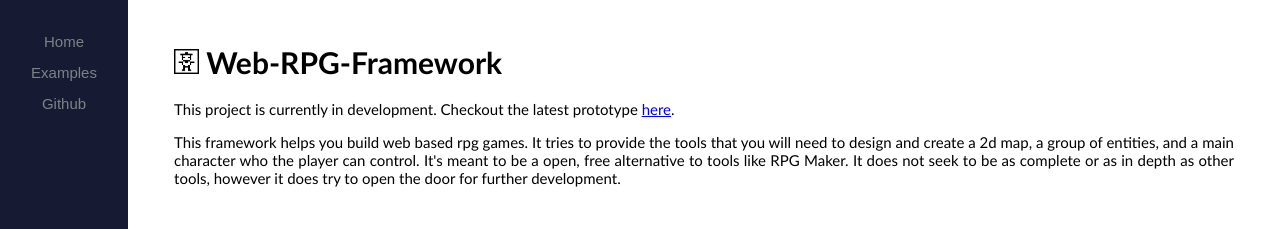
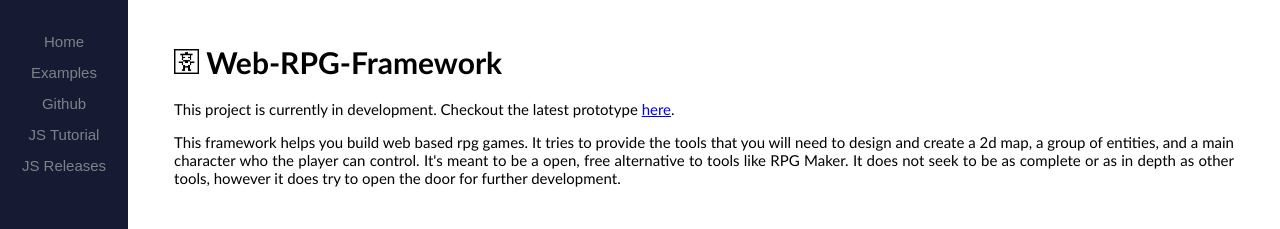
Before and after one commit to NimbleGameFramework/nimblegameframework.github.io, a plain HTML site: page index.html in a window 1280 px wide. Shown: the top 229 px of the page. Drawn offline with Linux system fonts and the light colour scheme; files whose address does not match are found by name.

Commit message:
Important links

```diff
--- a/index.html
+++ b/index.html
@@ -22,6 +22,9 @@
             <button class="MainMenuOption" onclick="setFrame('./docs/home/index.html')">Home</button>
             <button class="MainMenuOption" onclick="setFrame('./examples/index.html')">Examples</button>
             <a target="_blank" href="https://github.com/web-rpg-framework"><button class="MainMenuOption">Github</button></a>
+            <a target="_blank" href="https://github.com/web-rpg-framework/web-rpg-framework.js/wiki"><button class="MainMenuOption">JS Tutorial</button></a>
+            <a target="_blank" href="https://github.com/web-rpg-framework/web-rpg-framework.js/releases"><button class="MainMenuOption">JS Releases</button></a>
+
         </div>
         <iframe id="DynamicFrame" frameBorder="0" src="./docs/home/index.html"></iframe>
     </body>
```
